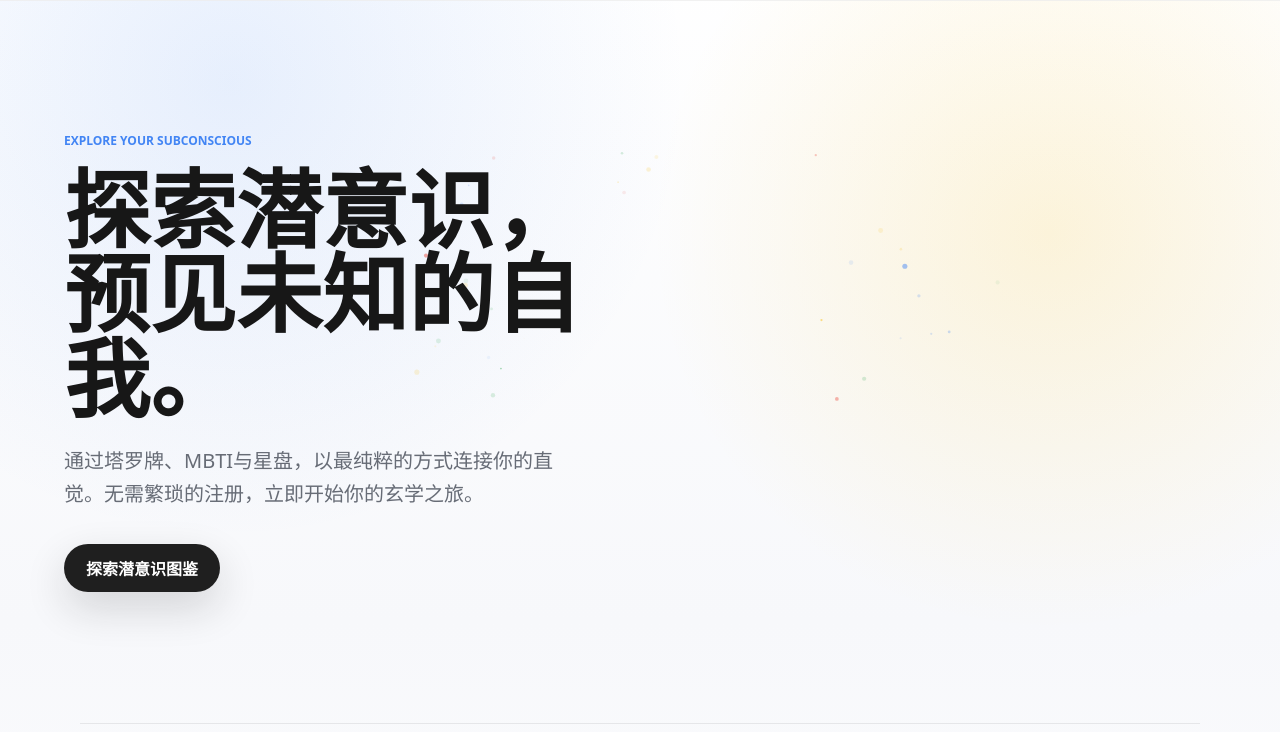
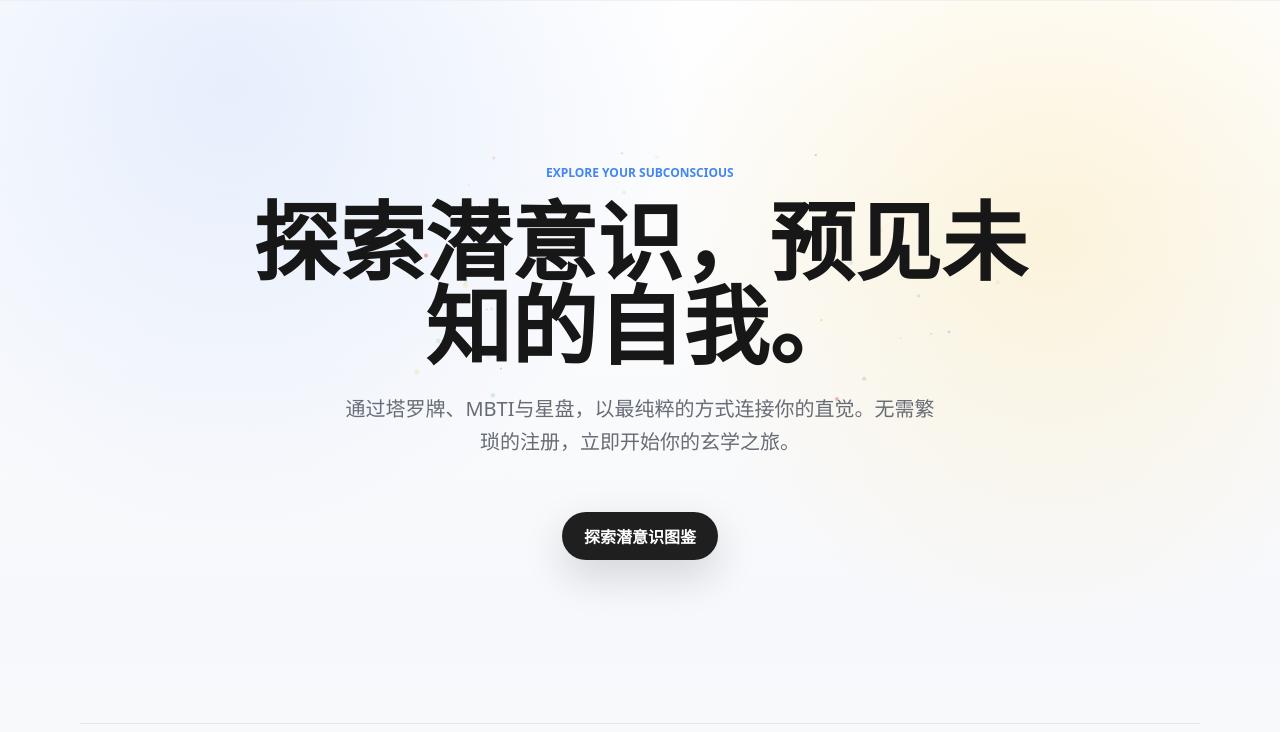
Before and after one commit to tasyfan/personal-site, a plain HTML site: page index.html in a window 1280 px wide. Shown: the part 68-800 px from the top of the page. Drawn offline with Linux system fonts and the light colour scheme.

Commit message:
style: fix text centering in minimalist homepage layout and bump asset version to v10

```diff
--- a/index.html
+++ b/index.html
@@ -4,7 +4,7 @@
     <meta charset="UTF-8" />
     <meta name="viewport" content="width=device-width, initial-scale=1.0, maximum-scale=1.0, user-scalable=no" />
     <title>Northstar | 玄学测试与潜意识探索</title>
-    <link rel="stylesheet" href="./styles.css?v=9" />
+    <link rel="stylesheet" href="./styles.css?v=10" />
   </head>
   <body>
     <!-- Background Canvas -->
@@ -14,7 +14,7 @@
     <div id="app"></div>
 
     <!-- Background effects -->
-    <script src="./background.js?v=9"></script>
+    <script src="./background.js?v=10"></script>
 
     <!-- Vue 3 & Vue Router 4: LOCAL global builds (no network needed) -->
     <script src="./vue.global.prod.js"></script>
@@ -22,6 +22,6 @@
     <script src="./html2canvas.min.js"></script>
 
     <!-- All app code in one file -->
-    <script src="./app.js?v=9"></script>
+    <script src="./app.js?v=10"></script>
   </body>
 </html>
--- a/styles.css
+++ b/styles.css
@@ -99,16 +99,28 @@ main,
 }
 
 .hero {
-  display: grid;
-  grid-template-columns: minmax(0, 0.95fr) minmax(360px, 1.05fr);
-  gap: clamp(30px, 5vw, 76px);
+  display: flex;
+  flex-direction: column;
+  justify-content: center;
   align-items: center;
   min-height: calc(100vh - 78px);
   padding: clamp(42px, 7vw, 96px) clamp(18px, 5vw, 72px) clamp(48px, 7vw, 92px);
+  text-align: center;
 }
 
 .hero-copy {
-  max-width: 700px;
+  max-width: 800px;
+  display: flex;
+  flex-direction: column;
+  align-items: center;
+}
+.hero-copy p, .hero-copy h1, .hero-copy .eyebrow {
+  text-align: center;
+}
+.hero-copy .actions {
+  justify-content: center;
+  width: 100%;
+  display: flex;
 }
 
 .eyebrow,
```
